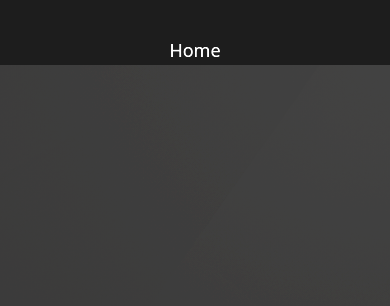
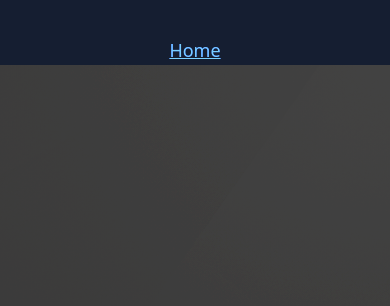
Before and after one commit to BikerViking/keystone-site, a React (Create React App) app: page / in a window 390 px wide. Both pictures are taken after a click on the button "MENU". Shown: the top 306 px of the page. Built offline with nearby package versions, Linux system fonts and the light colour scheme; grey boxes are pictures that could not be loaded.

Commit message:
feat: enhance mobile menu navigation

```diff
--- a/src/components/Header.jsx
+++ b/src/components/Header.jsx
@@ -1,5 +1,5 @@
 import React, { useState } from "react";
-import { Link } from "react-router-dom";
+import { NavLink } from "react-router-dom";
 
 export default function Header() {
   const [open, setOpen] = useState(false);
@@ -37,46 +37,54 @@ export default function Header() {
           id="mobile-menu"
           aria-label="Mobile"
           onClick={(e) => e.stopPropagation()}
-          className={`absolute left-0 right-0 top-0 bg-neutral-900 text-white shadow-lg transition-transform duration-300 ${
+          className={`absolute left-0 right-0 top-0 bg-gray-900 text-white shadow-lg transition-transform duration-300 ${
             open ? "translate-y-0" : "-translate-y-full"
           }`}
         >
           <ul className="flex flex-col items-center space-y-4 px-6 py-8 text-lg">
             <li>
-              <Link
+              <NavLink
                 to="/"
                 onClick={closeMenu}
-                className="block px-2 py-1 transition hover:text-amber-300"
+                className={({ isActive }) =>
+                  `block px-2 py-1 transition hover:text-blue-400${isActive ? " underline text-blue-400" : ""}`
+                }
               >
                 Home
-              </Link>
+              </NavLink>
             </li>
             <li>
-              <Link
+              <NavLink
                 to="/services"
                 onClick={closeMenu}
-                className="block px-2 py-1 transition hover:text-amber-300"
+                className={({ isActive }) =>
+                  `block px-2 py-1 transition hover:text-blue-400${isActive ? " underline text-blue-400" : ""}`
+                }
               >
                 Services
-              </Link>
+              </NavLink>
             </li>
             <li>
-              <Link
+              <NavLink
                 to="/faq"
                 onClick={closeMenu}
-                className="block px-2 py-1 transition hover:text-amber-300"
+                className={({ isActive }) =>
+                  `block px-2 py-1 transition hover:text-blue-400${isActive ? " underline text-blue-400" : ""}`
+                }
               >
                 FAQ
-              </Link>
+              </NavLink>
             </li>
             <li>
-              <Link
+              <NavLink
                 to="/contact"
                 onClick={closeMenu}
-                className="block px-2 py-1 transition hover:text-amber-300"
+                className={({ isActive }) =>
+                  `block px-2 py-1 transition hover:text-blue-400${isActive ? " underline text-blue-400" : ""}`
+                }
               >
                 Contact
-              </Link>
+              </NavLink>
             </li>
           </ul>
         </nav>
```
